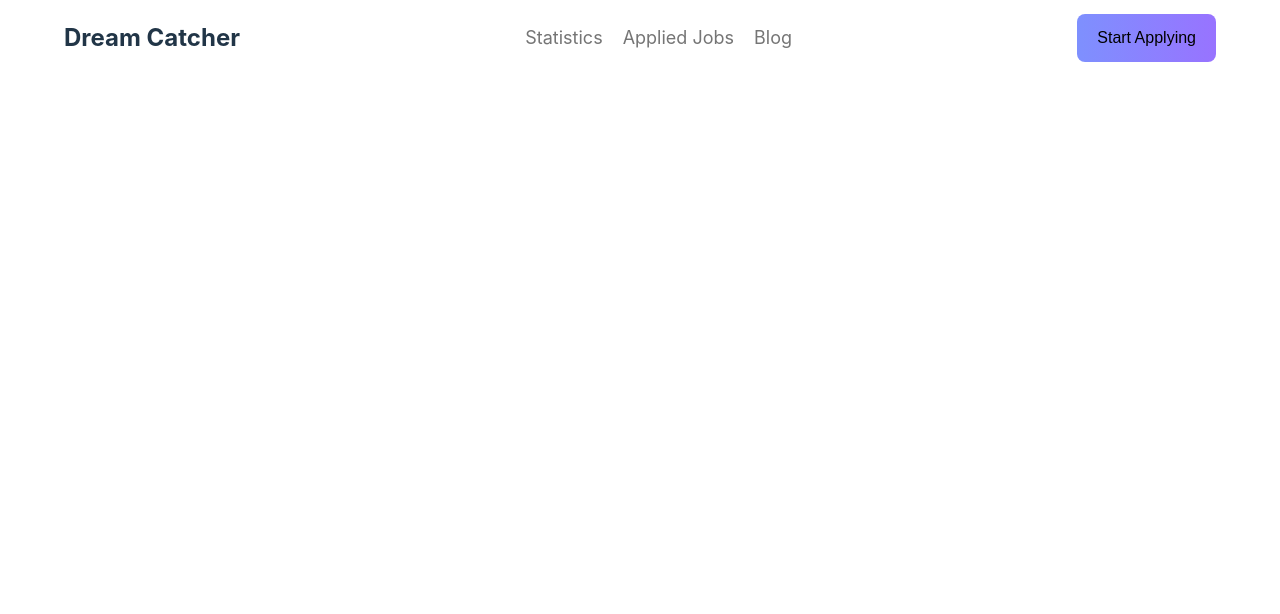
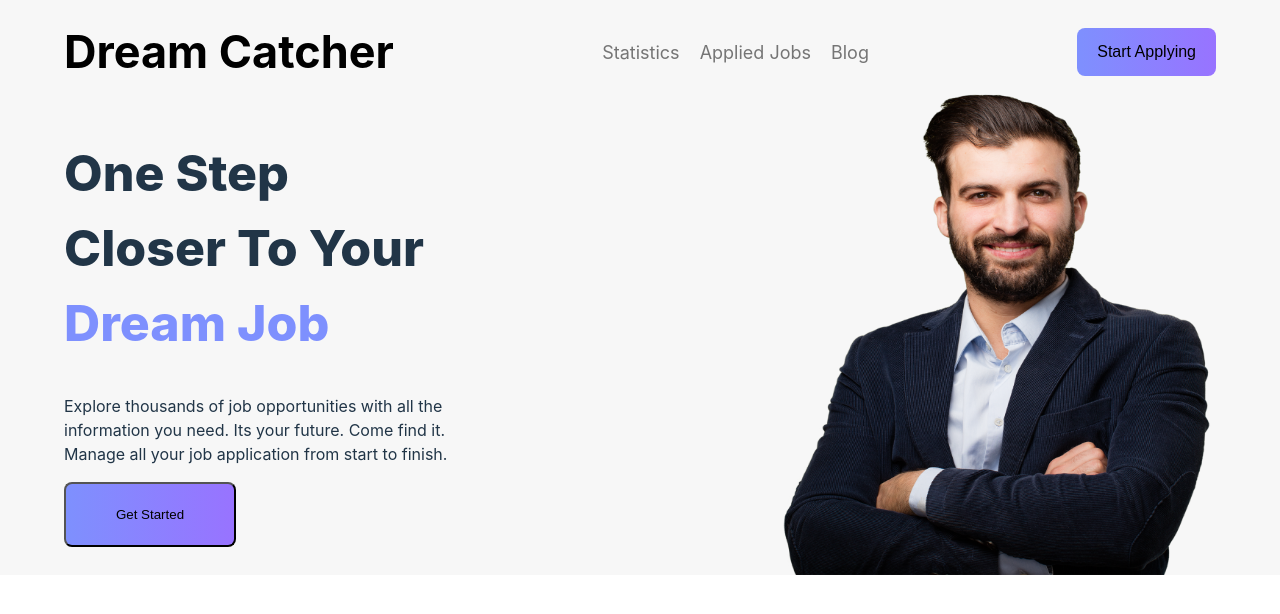
Before and after one commit to shaumicwc/Dream-Catcher-client, a React (Vite) app: page / in a window 1280 px wide. Shown: the top 614 px of the page. Built offline with nearby package versions, Linux system fonts and the light colour scheme.

Commit message:
header added

```diff
--- a/src/Components/Header/Header.css
+++ b/src/Components/Header/Header.css
@@ -80,3 +80,49 @@
     color: #6173ec;
     transition: 0.5s;
 }
+
+.nav-tag {
+    font-weight: 700;
+    font-size: 30px;
+    margin-top: 50px;
+    margin-bottom: -80px;
+}
+
+.main {
+    display: flex;
+    justify-content: center;
+    flex-direction: column;
+    background-color: rgb(247, 247, 247);
+}
+
+.header {
+    display: flex;
+    flex-direction: row;
+    justify-content: space-between;
+    align-items: center;
+}
+.header img{
+    width: 600px;
+    height: 500px;
+}
+.header-text{
+    width: 30%;
+    margin-left: 5%;
+}
+.header-text h1 {
+    font-weight: 800;
+    font-size: 50px;
+}
+
+.header-text span {
+    color: #7E90FE;
+}
+
+.header-text button {
+    width: 172px;
+    height: 65px;
+    left: 300px;
+    top: 698px;
+    background: linear-gradient(90deg, #7E90FE 0%, #9873FF 100%);
+    border-radius: 8px;
+}
--- a/src/Components/Header/Header.jsx
+++ b/src/Components/Header/Header.jsx
@@ -4,18 +4,20 @@ import './Header.css'
 
 const Header = () => {
     const location = useLocation();
+    const jobDetails = location.pathname === '/jobDetails'
     const isStatisticsActive = location.pathname === '/statistics';
     const isAppliedJobsActive = location.pathname === '/appliedJobs';
     const isBlogActive = location.pathname === '/blog';
 
     return (
-        <nav className={isStatisticsActive === true ? 'statistics' : isAppliedJobsActive === true ? 'appliedJobs' : isBlogActive === true ? 'blog' : 'nav'}>
-            {
+       <div className='main'>
+         <nav className={isStatisticsActive === true ? 'statistics' : isAppliedJobsActive === true ? 'appliedJobs' : isBlogActive === true ? 'blog' : 'nav'}>
+             {
                 isAppliedJobsActive || isBlogActive || isStatisticsActive === true ? <img className='header-img-1' src="./src/assets/Images/All Images/Vector.png" alt="" /> : ''
             }
-            <div className='navbar'>
+            <div className={isAppliedJobsActive || isBlogActive || isStatisticsActive === true ? 'navbarS' : 'navbar'}>
                 <div className='navbar-link'>
-                    <h1>Dream Catcher</h1>
+                    <Link className='home-link' to='/'><h1>Dream Catcher</h1></Link>
                     <div>
                         <Link to='/statistics'>Statistics</Link>
                         <Link to='/appliedJobs'>Applied Jobs</Link>
@@ -23,13 +25,25 @@ const Header = () => {
                     </div>
                     <button>Start Applying</button>
                 </div>
-                <div></div>
-
+                <div className='nav-tag'>
+                    {
+                        isStatisticsActive === true ? 'Statistics' : isAppliedJobsActive === true ? 'Applied Jobs' : isBlogActive === true ? 'Blog' : jobDetails === true ? 'Job Details' : ''
+                    }
+                </div>
             </div>
             {
                 isAppliedJobsActive || isBlogActive || isStatisticsActive === true ? <img className='header-img-2' src="./src/assets/Images/All Images/Vector-1.png" alt="" /> : ''
             }
         </nav>
+        <div className='header'>
+            <div className='header-text'>
+                <h1>One Step Closer To Your <span>Dream Job</span></h1>
+                <p>Explore thousands of job opportunities with all the information you need. Its your future. Come find it. Manage all your job application from start to finish.</p>
+                <button>Get Started</button>
+            </div>
+            <img src="/src/assets/images/All Images/P3OLGJ1 copy 1.png" alt="" />
+        </div>
+       </div>
     );
 };
 
--- a/src/index.css
+++ b/src/index.css
@@ -4,8 +4,8 @@
   font-weight: 400;
 
   color-scheme: light dark;
-  color: rgba(255, 255, 255, 0.87);
-  background-color: #242424;
+  color: black;
+  background-color:white;
 
   font-synthesis: none;
   text-rendering: optimizeLegibility;
```
